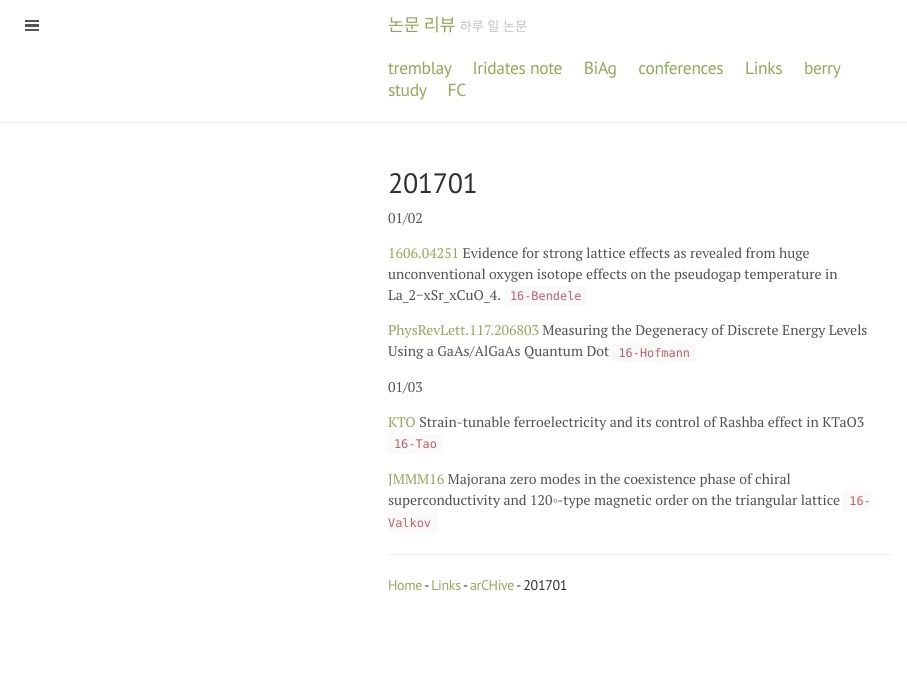
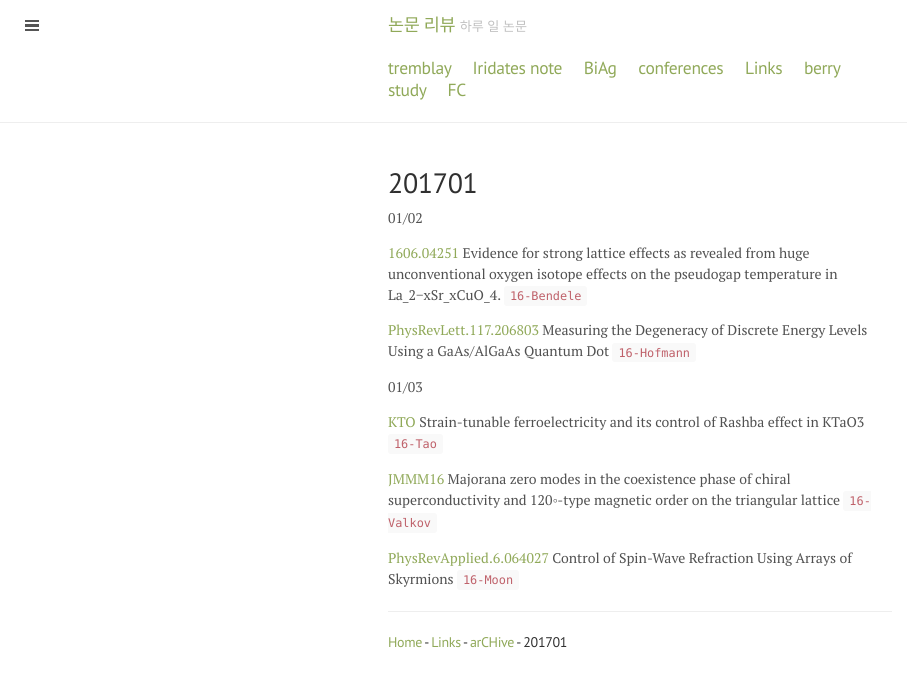
Before and after one commit to qkrwlsghdcjsworlt/work, a Jekyll site: the page built from 201701.md, in a window 1280 px wide. Shown: the top 687 px of the page, without its empty margins (0-907 px from the left). Built offline with Jekyll 4.4.1, drawn with Linux system fonts in a browser that asks for light colours.

Commit message:
“update”

```diff
--- a/201701.md
+++ b/201701.md
@@ -16,6 +16,9 @@ isotope effects on the pseudogap temperature in La_2−xSr_xCuO_4. `16-Bendele`
 
 [JMMM16]({{ site.baseurl }}/public/201701/16-Valkov-majorana-zero-mode-chiral-SC-JMMM.pdf) Majorana zero modes in the coexistence phase of chiral superconductivity and 120◦-type magnetic order on the triangular lattice `16-Valkov`
 
+[PhysRevApplied.6.064027](https://journals.aps.org/prapplied/abstract/10.1103/PhysRevApplied.6.064027) Control of Spin-Wave Refraction Using Arrays of Skyrmions `16-Moon`
+
+
 ---
 
 
```
